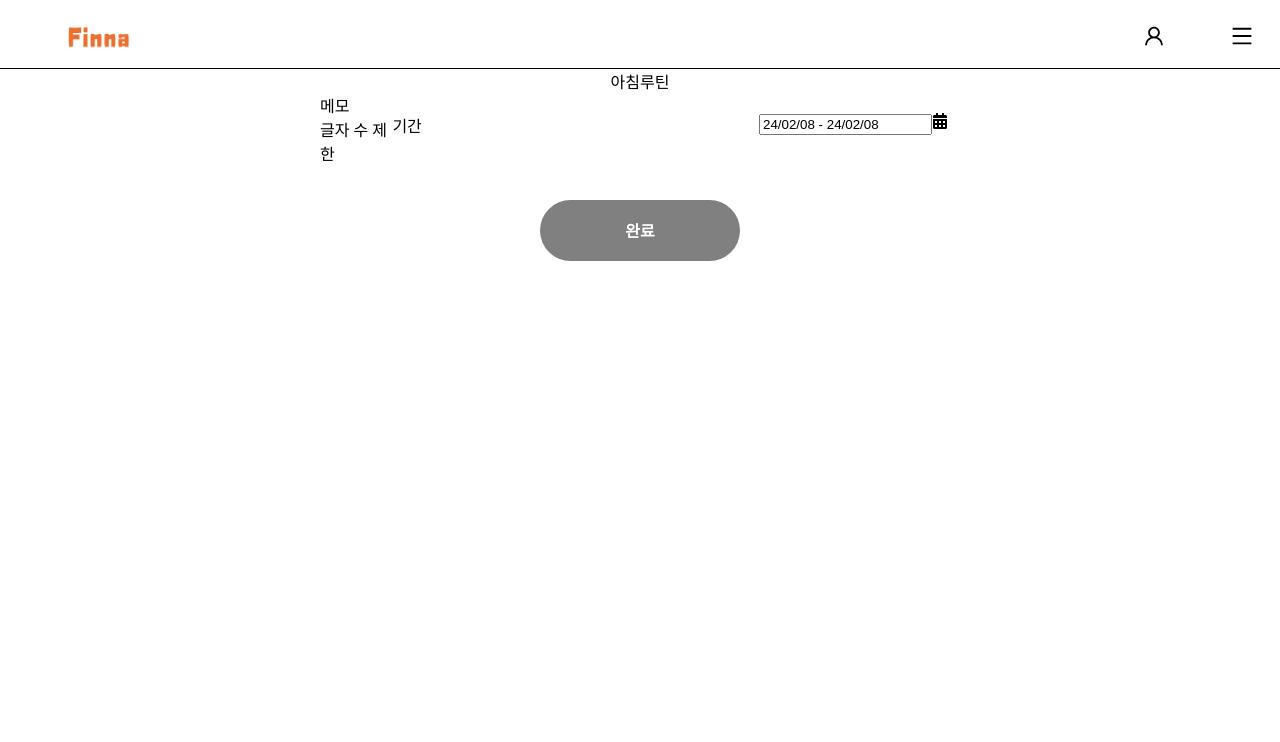
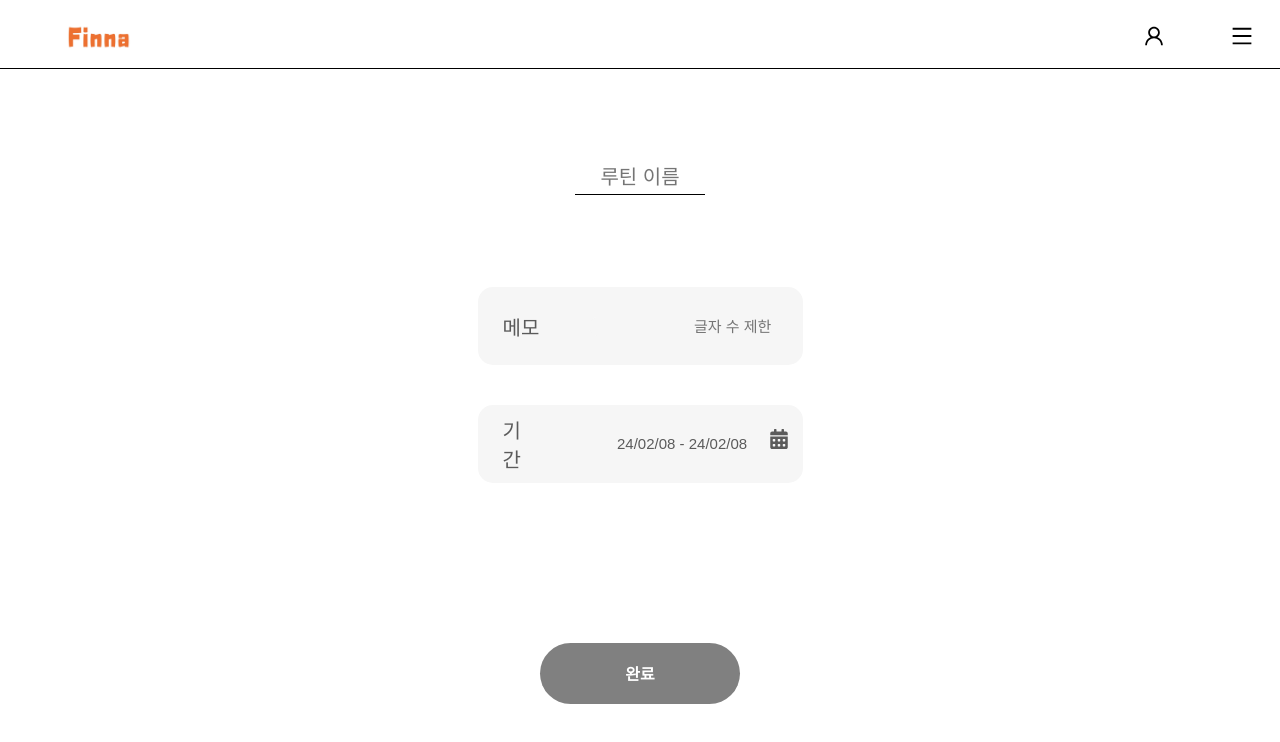
Before and after one commit to Do-Farming/DoFarming_WEB, a React (Vite) app: page /Home9 in a window 1280 px wide. Shown: the top 742 px of the page. Built offline with nearby package versions, Linux system fonts and the light colour scheme.

Commit message:
FEAT:Home 9 edit, STYLE:Home9 complete

```diff
--- a/src/Pages/Home/Home.jsx
+++ b/src/Pages/Home/Home.jsx
@@ -4,11 +4,19 @@ import "../../Style/Home/Home.css";
 import "../../Style/Home/MakeRoutine.css";
 import "../../Style/Home/HomeModal.css";
 import NavBar from "../Nav/Nav.jsx";
+import { FaCirclePlus } from "react-icons/fa6";
+import { useNavigate } from "react-router-dom";
+
 
 const Home = () => {
   const [isModalOpen, setIsModalOpen] = useState(false);
   const [packages, setPackages] = useState([]);
   const [selectedDiv, setSelectedDiv] = useState("");
+  const navigate = useNavigate();
+
+  const LinktoHome9 = () => {
+    navigate("/Home9");
+  };
 
   const handleAddPackage = (newPackage) => {
     setPackages([...packages, newPackage]);
@@ -122,6 +130,8 @@ const Home = () => {
           </div>
         ))
       ) : null}
+
+      <FaCirclePlus className="ToHome9" onClick={LinktoHome9}/>
     </div>
   );
 };
--- a/src/Pages/Home/Home9.jsx
+++ b/src/Pages/Home/Home9.jsx
@@ -2,16 +2,17 @@ import React, { useState, useRef, forwardRef } from 'react';
 import DatePicker from 'react-datepicker';
 import { FaCalendarAlt } from 'react-icons/fa';
 import '../../Style/Home/Calendar.css';
-import TextInput from './TextInput';
 import '../../Style/Home/Home9.css';
 import NavBar from '../Nav/Nav.jsx';
-
+import { Link } from 'react-router-dom';
 
 function Home9() {
   const [dateRange, setDateRange] = useState([new Date(), new Date()]);
   const [startDate, endDate] = dateRange;
   const [isOpen, setIsOpen] = useState(false);
   const datePickerRef = useRef();
+  const [routine, setRoutine] = useState();
+  const [memo, setMemo] = useState();
 
   const handleButtonClick = () => {
     alert("저장되었습니다!");
@@ -23,10 +24,11 @@ const CustomInput = forwardRef(({ value, onClick }, ref) => (
         ref={ref}
         type="text"
         value={value}
-        style={{ width: '82%' }}
+        readOnly
+        className="Home9inputboxDate"
         onChange={(e) => setDateRange(e.target.value.split(' - ').map(date => new Date(date)))}
       />
-    <FaCalendarAlt onClick={onClick} style={{ cursor: 'pointer' }} />
+      <FaCalendarAlt onClick={onClick} className='Home9inputboxDateIcon'/>
     </div>
   ));
 
@@ -34,17 +36,29 @@ return (
     <div>
       <NavBar/>
       <div className='Home9Wrap'>
-
-            < div id='RouName'>
-                <TextInput init="아침루틴" />
+        <div className='PackageName'>
+          <input
+            type="text"
+            value={routine}
+            onChange={(e) => setRoutine(e.target.value)}
+            onBlur={() => setRoutine(routine)}
+            placeholder='루틴 이름'
+            className='Home9inputboxname'
+          />
         </div>
-            <div id='UserPK'>
-            <div id='SangMe'>
-                메모
-                <TextInput init="글자 수 제한"/>
+        <div className='Home9inputWrap'>
+          <div className='Home9input'>
+            <div>메모</div>
+            <input
+              type="text"
+              value={memo}
+              onChange={(e) => setMemo(e.target.value)}
+              onBlur={() => setMemo(memo)}
+              placeholder='글자 수 제한'
+              className='Home9inputbox'
+            />
           </div>
-
-        <div id='DayDay'>
+          <div className='Home9input'>
             <div>기간</div>
             <DatePicker
               ref={datePickerRef}
@@ -64,7 +78,9 @@ return (
           </div>
         </div>
         <div className='BtnWrap'>
+            <Link to="/home">
                 <button className='Home9Btn' onClick={handleButtonClick}>완료</button>
+            </Link>
         </div>
       </div>
     </div>
--- a/src/Style/Home/Home9.css
+++ b/src/Style/Home/Home9.css
@@ -7,7 +7,7 @@
 }
 
 .Home9Btn {
-    margin-top: 35px;
+    margin-top: 15vh;
     padding: 2.3vh;
     font-size: 1rem;
     background-color: gray;
@@ -24,24 +24,70 @@
     color: white;
 }
 
-#UserPK {
+.Home9input {
+    width: 300px;
+    height: 78px;
+    border-radius: 15px;
+    background-color: #f6f6f6;
+    color: #5B5B5B;
+    margin: 20px 0;
+    padding-left: 25px;
+    font-size: 20px;
     display: flex;
-    flex-direction: row;
-    justify-content: space-between;
-    width: 100%;
+    margin-bottom: 5vh;
+    align-items: center;
 }
 
-#DayDay {
+.PackageName {
+    border-bottom: 1px solid black;
+    width: 130px;
     display: flex;
-    flex-direction: row;
-    justify-content: space-between;
-    width: 100%;
-    margin-top: 20px;
+    align-items: center;
+    text-align: center;
+    justify-content: center;
+    margin-top: 12vh;
+    margin-bottom: 9vh;
 }
 
+.Home9inputboxname {
+    width: 130px;
+    outline: none;
+    border: none;
+    background-color: inherit;
+    font-size: 20px;
+    display: flex;
+    align-items: center;
+    text-align: center;
+    justify-content: center;
+    padding-bottom: 5px;
+}
 
-/* input[type="text"]:focus {
+.Home9inputbox {
     outline: none;
-    box-shadow: none;
-    border: 1px solid #ccc;
-} */
+    border: none;
+    background-color: inherit;
+    font-size: 15px;
+    display: flex;
+    align-items: center;
+    text-align: right;
+    justify-content: center;
+    border-radius: 50px;
+    margin-left: 50px;
+    width: 180px;
+    margin-right: 10px;
+}
+
+.Home9inputboxDate {
+    width: 56%;
+    border: none;
+    background-color: inherit;
+    outline: none;
+    margin-left: 80px;
+    font-size: 15px;
+    color: #5B5B5B;
+    padding-bottom: 7px;
+}
+
+.Home9inputboxDateIcon {
+    cursor: pointer;
+}
```
Lines whose indentation alone changed are shown as unchanged.
